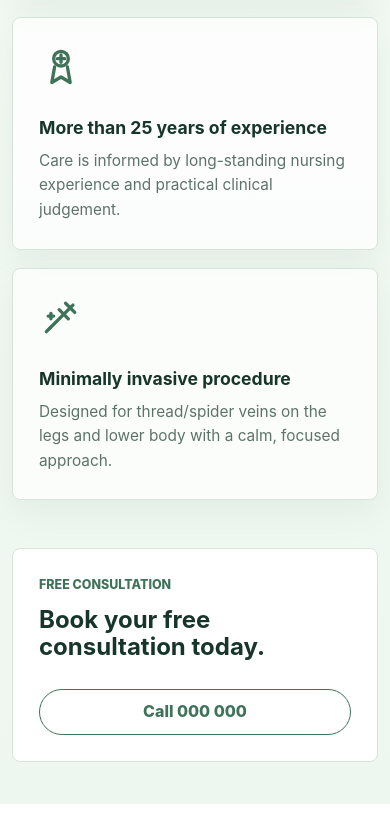
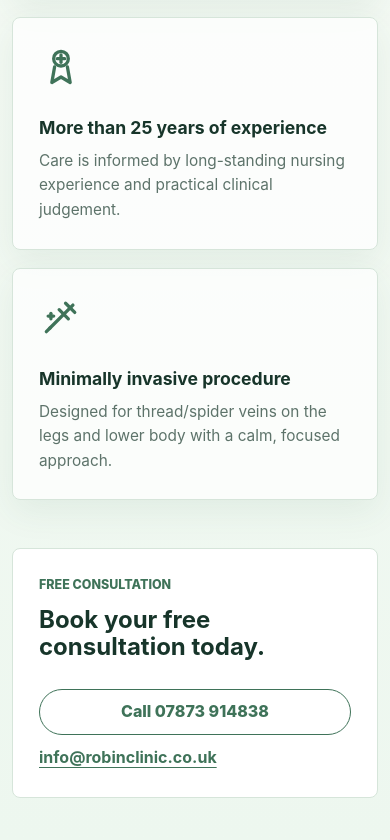
Before and after one commit to charlesbannister/robinclinic.co.uk, a website: page src/index.html in a window 390 px wide. Shown: the part 998-1838 px from the top of the page. Before the commit the page ends 1802 px from the top, so only its background shows below. Drawn offline with Linux system fonts and the light colour scheme.

Commit message:
Update contact details

```diff
--- a/src/index.html
+++ b/src/index.html
@@ -13,7 +13,7 @@
   <body>
     <header class="site-header" aria-label="Robin Clinic">
       <a class="brand" href="#top">Robin Clinic</a>
-      <a class="header-contact" href="tel:000000">000 000</a>
+      <a class="header-contact" href="tel:07873914838">07873 914838</a>
     </header>
 
     <main id="top">
@@ -28,7 +28,7 @@
           <p class="trust-note">
             This procedure is carried out by a Registered Nurse with more than 25 years of experience.
           </p>
-          <a class="cta" href="tel:000000">Book your free consultation today.</a>
+          <a class="cta" href="tel:07873914838">Book your free consultation today.</a>
         </div>
 
         <figure class="hero-visual">
@@ -109,7 +109,10 @@
           <p class="eyebrow">Free consultation</p>
           <h2 id="booking-title">Book your free consultation today.</h2>
         </div>
-        <a class="secondary-cta" href="tel:000000">Call 000 000</a>
+        <div class="contact-actions" aria-label="Contact Robin Clinic">
+          <a class="secondary-cta" href="tel:07873914838">Call 07873 914838</a>
+          <a class="email-link" href="mailto:info@robinclinic.co.uk">info@robinclinic.co.uk</a>
+        </div>
       </section>
     </main>
   </body>
--- a/src/styles.css
+++ b/src/styles.css
@@ -219,11 +219,25 @@ h1 {
   line-height: 1.12;
 }
 
+.contact-actions {
+  display: flex;
+  flex: 0 0 auto;
+  flex-direction: column;
+  align-items: flex-end;
+  gap: 10px;
+}
+
 .secondary-cta {
-  flex: 0 0 auto;
   padding: 0 24px;
   border: 1px solid var(--sage-dark);
   color: var(--sage-dark);
+}
+
+.email-link {
+  color: var(--sage-dark);
+  font-weight: 700;
+  text-decoration-thickness: 1px;
+  text-underline-offset: 4px;
 }
 
 @media (max-width: 900px) {
@@ -284,6 +298,10 @@ h1 {
     align-items: stretch;
   }
 
+  .contact-actions {
+    align-items: stretch;
+  }
+
   .secondary-cta,
   .cta {
     width: 100%;
```
Also changed, not shown: test/site.test.mjs (+10 -1 lines), robinclinic_robin.jpeg (added).
